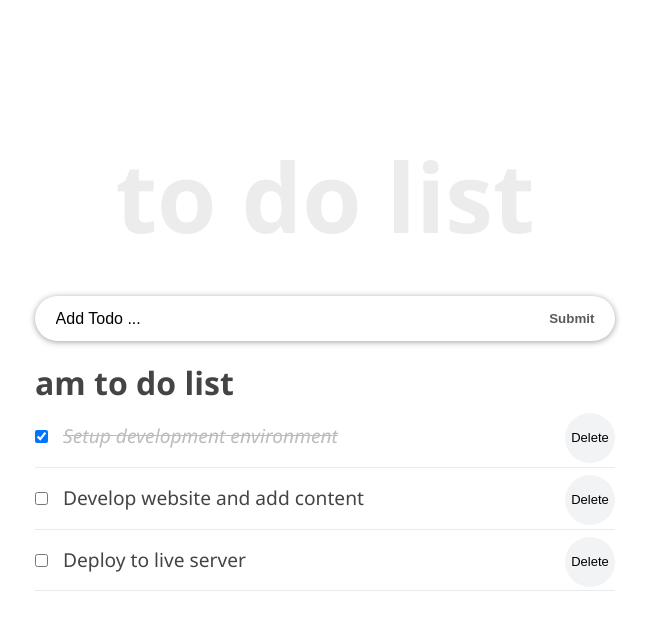
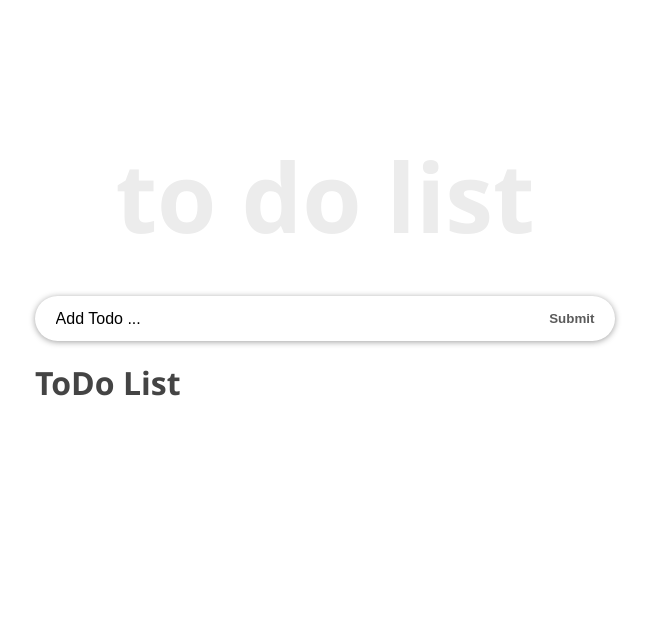
Before and after one commit to maenkhraisha/todo-list-application, a React (Create React App) app: page / in a window 1280 px wide. Shown: the top 630 px of the page, without its empty margins (315-964 px from the left). Built offline with nearby package versions, Linux system fonts and the light colour scheme.

Commit message:
add local storage

```diff
--- a/src/components/TodoContainer.js
+++ b/src/components/TodoContainer.js
@@ -7,24 +7,24 @@
 class TodoContainer extends React.Component {
 
     state = {
-        todos: [
-            {
-                id: 1,
-                title: "Setup development environment",
-                completed: true
-            },
-            {
-                id: 2,
-                title: "Develop website and add content",
-                completed: false
-            },
-            {
-                id: 3,
-                title: "Deploy to live server",
-                completed: false
-            }
-        ]
+        todos: [],
     };
+
+    componentDidUpdate(prevProps, prevState){
+        if(prevState.todos !== this.state.todos){
+            const temp = JSON.stringify(this.state.todos);
+            localStorage.setItem("todos",temp);
+        }
+    }
+
+    componentDidMount() {
+       const temp = JSON.parse(localStorage.getItem("todos"));
+       if(temp){
+           this.setState({
+               todos: temp,
+           })
+       }
+      }
 
     handleCheckBox = id => {
         this.setState(prevState => {
--- a/src/components/TodoItem.js
+++ b/src/components/TodoItem.js
@@ -2,6 +2,10 @@
 import styles from "./TodoItem.module.css"
 
 class TodoItem extends React.Component {
+
+    componentWillUnmount() {
+        console.log("Cleaning up...")
+      }
 
     state = {
         editing: false,
--- a/src/components/TodosList.js
+++ b/src/components/TodosList.js
@@ -2,10 +2,13 @@
 import TodoItem from "./TodoItem";
 
 class TodosList extends React.Component {
+
+
+
   render() {
     return (
     <>
-    <h1>am to do list</h1>
+    <h1>ToDo List</h1>
       <ul>
         {this.props.todos.map(todo => (
           <TodoItem
```
Also changed, not shown: .babelrc (added).
